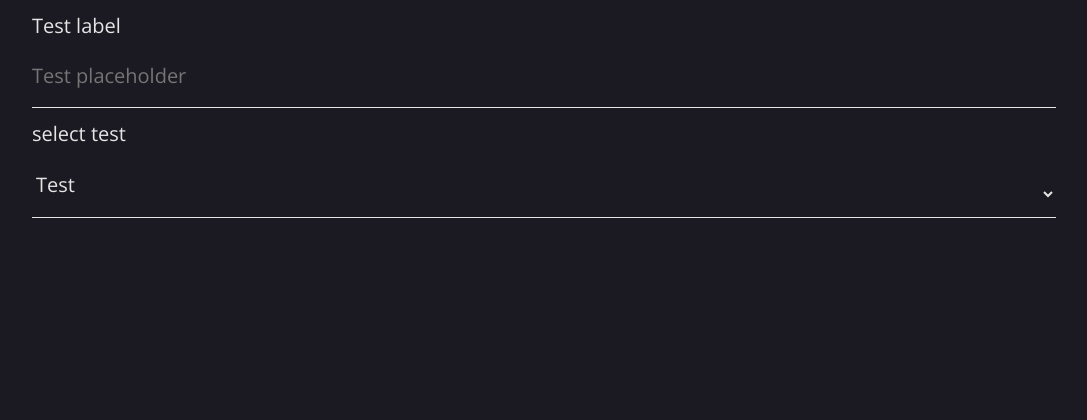
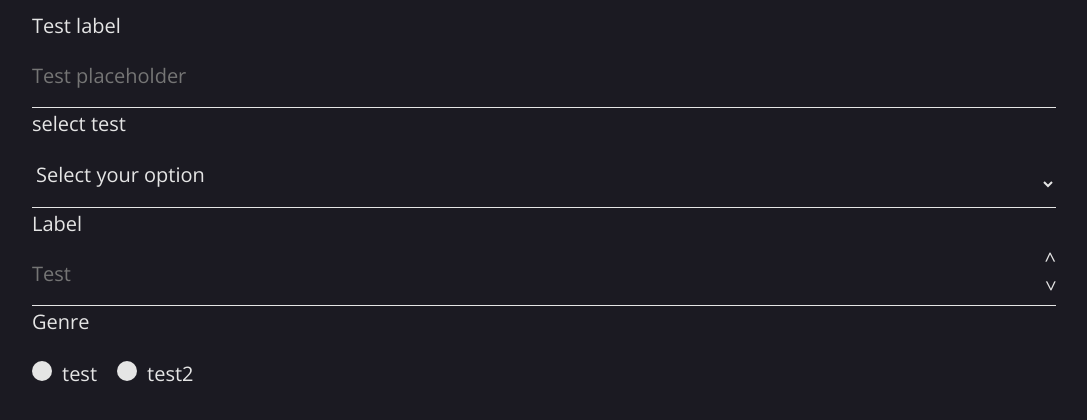
Before and after one commit to ericktec/GYM-planner, a React (Create React App) app: page /inputs in a window 1280 px wide. Shown: the top 420 px of the page, without its empty margins (96-1183 px from the left). Built offline with nearby package versions, Linux system fonts and the light colour scheme.

Commit message:
radio buttons

```diff
--- a/src/App.js
+++ b/src/App.js
@@ -3,6 +3,7 @@ import './App.scss';
 import { Routes, Route } from 'react-router-dom';
 import Home from './Pages/Home/Home';
 import Inputs from './Pages/Inputs/Inputs';
+import Timer from './components/Timer/Timer';
 
 function App() {
   return (
@@ -10,6 +11,7 @@ function App() {
       <Routes>
         <Route path="/" element={<Home />} />
         <Route path="/inputs" element={<Inputs></Inputs>} />
+        <Route path="/timer" element={<Timer />} />
       </Routes>
     </div>
   );
--- a/src/Pages/Inputs/Inputs.js
+++ b/src/Pages/Inputs/Inputs.js
@@ -1,16 +1,30 @@
+import { useState } from 'react';
+import InputNumber from '../../components/Inputs/InputNumber/InputNumber';
 import InputSelect from '../../components/Inputs/InputSelect/InputSelect';
 import InputText from "../../components/Inputs/InputText/InputText";
+import InputRadioButton from '../../components/Inputs/InputRadioButton/InputRadioButton';
 
 const Inputs = () => {
 
+    const [inputNumber, setInputNumber] = useState("");
+    const [inputText, setInputText] = useState("");
+    const [inputSelect, setInputSelect] = useState("");
+    const [inputRadioButton, setInputRadioButton] = useState("")
+
     return (
-        <div>
-            <InputText id="test" label="Test label" placeholder="Test placeholder" />
-            <InputSelect id={"test1"} label={"select test"} placeholder={"Select test placeholder"}>
+        <div style={{ margin: "auto", width: "80%", marginTop: "1rem" }}>
+            <InputText value={inputText} setValue={setInputText} id="test" label="Test label" placeholder="Test placeholder" />
+            <InputSelect value={inputSelect} setValue={setInputSelect} id={"test1"} label={"select test"} placeholder={"Select test placeholder"}>
+                <option value="" disabled>Select your option</option>
                 <option value="test">Test</option>
                 <option value="test1">Test1</option>
                 <option value="test2">Test2</option>
             </InputSelect>
+            <InputNumber value={inputNumber} setValue={setInputNumber} label="Label" placeholder="Test" min="-5" max="7" />
+
+            <label className='input__label'>Genre</label>
+            <InputRadioButton className="small-margin-right" value="test" label="test" id="test" name="testGroup" selectedOption={inputRadioButton} setSelectedOption={setInputRadioButton} />
+            <InputRadioButton value="test2" label="test2" id="test2" name="testGroup" selectedOption={inputRadioButton} setSelectedOption={setInputRadioButton} />
         </div>
     );
 }
--- a/src/assets/styles/inputs.scss
+++ b/src/assets/styles/inputs.scss
@@ -1,4 +1,5 @@
 input[type=text],
+input[type=number],
 select {
     display: block;
     width: 100%;
@@ -12,11 +13,17 @@ select {
     color: inherit;
 }
 
+
 select {
     cursor: pointer;
 
     & option {
         background-color: var(--primary-blue);
+        font-size: 1.4rem;
+
+        &:hover {
+            background-color: var(--primary-orange);
+        }
     }
 }
 
@@ -24,3 +31,8 @@ select {
     margin-bottom: 2rem;
     display: block;
 }
+
+
+input[type=radio] {
+    display: none;
+}
--- a/src/assets/styles/utilities.scss
+++ b/src/assets/styles/utilities.scss
@@ -1,3 +1,7 @@
 .small-margin-top {
     margin-top: 2rem;
 }
+
+.small-margin-right {
+    margin-right: 2rem;
+}
--- /dev/null
+++ b/src/components/Inputs/InputNumber/InputNumber.js
@@ -0,0 +1,44 @@
+import "./InputNumber.scss";
+
+
+const InputNumber = ({ id, name, label, placeholder, min, max, setValue, value, step }) => {
+
+    const onInputHandler = (e, value) => {
+        if (value) {
+            setValue(prevState => {
+                const actualValue = (prevState ? (parseFloat(prevState) + value).toString() : min);
+                if (+actualValue > +max) return max;
+                if (+actualValue < +min) return min;
+                return actualValue;
+            });
+        }
+        if (e) {
+            if (isNaN(e.target.value)) return;
+            if (+e.target.value > +max) return;
+            if (+e.target.value < +min && e.target.value !== '') return;
+            setValue(e.target.value);
+        };
+    }
+
+    const upArrowHandler = () => {
+        onInputHandler(null, 1);
+    }
+
+    const downArrowHandler = () => {
+        onInputHandler(null, -1);
+    }
+
+
+    return (
+        <div>
+            <label className="input__label" htmlFor={id}>{label}</label>
+            <div className="input--number__container">
+                <span onClick={upArrowHandler} className="input--number__arrow input--number__arrow--up">^</span>
+                <span onClick={downArrowHandler} className="input--number__arrow input--number__arrow--down">^</span>
+                <input onInput={onInputHandler} step={step} value={value} className="input--number" name={name} id={id} type="number" placeholder={placeholder} min={min} max={max} />
+            </div>
+        </div>
+    );
+}
+
+export default InputNumber;
--- /dev/null
+++ b/src/components/Inputs/InputNumber/InputNumber.scss
@@ -0,0 +1,37 @@
+.input--number::-webkit-outer-spin-button,
+.input--number::-webkit-inner-spin-button,
+.input--number {
+    -webkit-appearance: none;
+    margin: 0;
+    -moz-appearance: textfield;
+}
+
+.input--number {
+
+    &__container {
+        position: relative;
+    }
+
+    &__arrow {
+        display: inline-block;
+        content: "^";
+        position: absolute;
+        top: 0%;
+        right: 0rem;
+        transform: translateY(-50%);
+        cursor: pointer;
+        user-select: none;
+        -moz-user-select: none;
+        -webkit-user-select: none;
+        -ms-user-select: none;
+
+        &:hover {
+            color: var(--primary-orange);
+        }
+
+        &--down {
+            top: 15%;
+            transform: rotate(180deg);
+        }
+    }
+}
--- /dev/null
+++ b/src/components/Inputs/InputRadioButton/InputRadioButton.js
@@ -0,0 +1,25 @@
+import "./InputRadioButton.scss";
+
+const InputRadioButton = ({ value, selectedOption, setSelectedOption, label, id, name, className, style }) => {
+
+    const onChangeHandler = (e) => {
+        setSelectedOption(e.target.value);
+    }
+
+    return (
+        <label className={`input--radio__container ${className}`} style={style}>
+            <input
+                name={name}
+                id={id}
+                className="input--radio"
+                type="radio"
+                value={value}
+                checked={selectedOption === value}
+                onChange={onChangeHandler}
+            />
+            <span className='input--radio__btn'></span>{label}
+        </label>
+    );
+}
+
+export default InputRadioButton;
--- /dev/null
+++ b/src/components/Inputs/InputRadioButton/InputRadioButton.scss
@@ -0,0 +1,38 @@
+.input--radio {
+
+    &__container {
+        display: flex;
+        align-items: center;
+        display: inline-block;
+    }
+
+
+    &__btn {
+        position: relative;
+        display: inline-block;
+        height: 2rem;
+        width: 2rem;
+        margin-right: 1rem;
+        border-radius: 50%;
+        background-color: var(--primary-gray);
+        cursor: pointer;
+        ;
+
+        &::before {
+            position: absolute;
+            border-radius: 50%;
+            content: '';
+            top: 50%;
+            left: 50%;
+            transform: translate(-50%, -50%);
+            height: 1rem;
+            width: 1rem;
+            background-color: var(--primary-blue);
+            opacity: 0;
+        }
+    }
+
+    &:checked+&__btn::before {
+        opacity: 1;
+    }
+}
--- a/src/components/Inputs/InputSelect/InputSelect.js
+++ b/src/components/Inputs/InputSelect/InputSelect.js
@@ -1,13 +1,15 @@
 
-const InputSelect = ({ id, name, onChange, label, placeholder, children }) => {
+const InputSelect = ({ id, name, label, placeholder, children, value, setValue }) => {
+
+    const onChangehandler = (e) => {
+        setValue(e.target.value);
+    }
 
     return (
         <div>
-            <div className="input--select__container" style={{
-                width: '80%', margin: '1rem auto 0 auto'
-            }}>
+            <div className="input--select__container">
                 <label className="input__label" htmlFor={id}>{label}</label>
-                <select name={name} id={id}>
+                <select placeholder={placeholder} value={value} onChange={onChangehandler} name={name} id={id}>
                     {children}
                 </select>
             </div>
--- a/src/components/Inputs/InputText/InputText.js
+++ b/src/components/Inputs/InputText/InputText.js
@@ -1,13 +1,15 @@
 import "./InputText.scss";
 
-const InputText = ({ id, name, onChange, label, placeholder }) => {
+const InputText = ({ id, name, label, placeholder, value, setValue }) => {
+
+    const onChangeHandler = (e) => {
+        setValue(e.target.value);
+    }
 
     return (
-        <div className="input--text__container" style={{
-            width: '80%', margin: '1rem auto 0 auto'
-        }}>
+        <div className="input--text__container">
             <label className="input__label" htmlFor={id}>{label}</label>
-            <input name={name} id={id} onChange={onChange} type="text" placeholder={placeholder} />
+            <input name={name} id={id} onChange={onChangeHandler} value={value} type="text" placeholder={placeholder} />
         </div>
     );
 }
--- a/src/components/Timer/Timers.scss
+++ b/src/components/Timer/Timers.scss
@@ -19,10 +19,10 @@
     }
 
     &__wave::after {
+        content: '';
         display: block;
         position: absolute;
-        content: '';
-        background: var(--orange-primary);
+        background: var(--primary-orange);
         height: calc(100% - 192px);
         bottom: 0;
         width: 100%;
```
